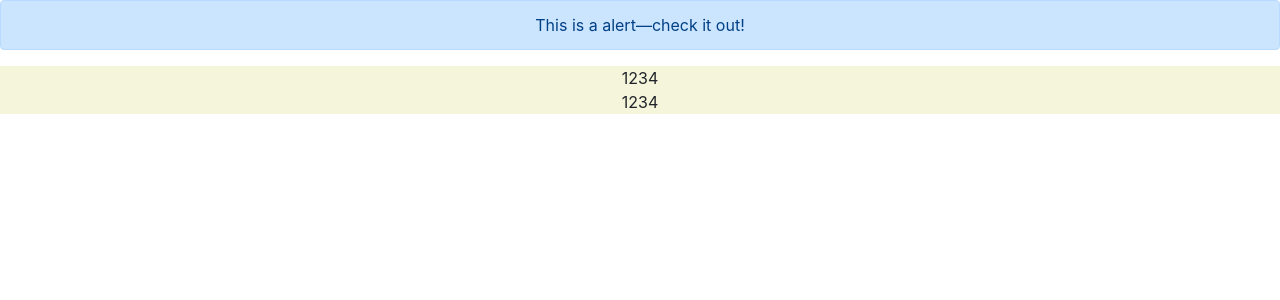
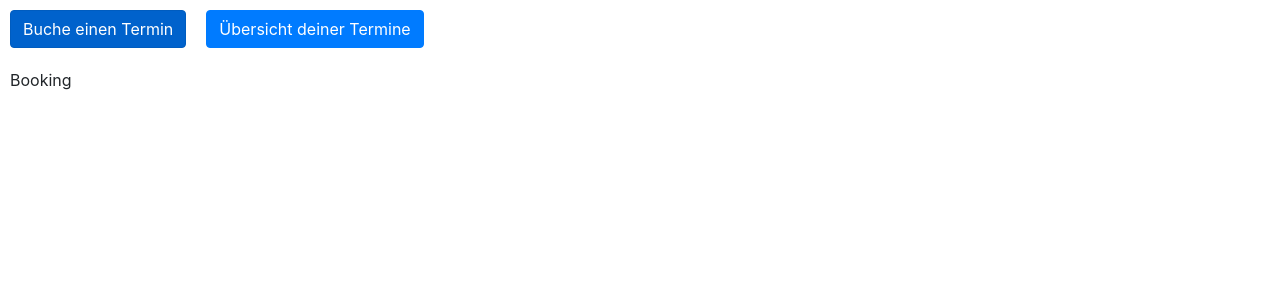
Before and after one commit to Nuckal777/queued, a React (Create React App) app in the folder frontend/src/: page / in a window 1280 px wide. Shown: the top 300 px of the page. Built offline with nearby package versions, Linux system fonts and the light colour scheme.

Commit message:
added basic app structure, mini router

```diff
--- a/frontend/src/src/App.js
+++ b/frontend/src/src/App.js
@@ -1,12 +1,33 @@
 import React from 'react';
-import './App.css';
+import styles from './App.modules.css';
 import Overview from "./views/Overview";
 import 'bootstrap/dist/css/bootstrap.min.css';
+import Header from './layout/Header';
+import Booking from "./views/Booking";
+import Content from "./layout/Content";
+
+
+const getContent = (route) => {
+    switch (route) {
+        default:
+        case 'overview':
+            return <Overview data={[{id: '1234', name: 'test'}, {id: '1234', name: 'test'}]} />
+        case 'booking':
+            return <Booking />
+    }
+}
 
 function App() {
-  return (
-    <div className="App">
-      <Overview data={[{id: '1234', name: 'test'}, {id: '1234', name: 'test'}]} />
+    const [activeRoute, setRoute] = React.useState('booking')
+
+    return (
+    <div className={styles.container}>
+        <Header onClick={setRoute} activeRoute={activeRoute} />
+        <Content>
+            {
+                getContent(activeRoute)
+            }
+        </Content>
     </div>
   );
 }
--- a/frontend/src/src/App.css
+++ b/frontend/src/src/App.modules.css
@@ -1,5 +1,8 @@
-.App {
-  text-align: center;
+.container {
+
+  width: 100%;
+  max-width: 1024px;
+
 }
 
 .App-logo {
--- /dev/null
+++ b/frontend/src/src/layout/Content.js
@@ -0,0 +1,13 @@
+import React from 'react';
+import styles from './Content.module.css';
+
+const Content = ({ children }) => {
+    return (
+        <div className={styles.content}>
+            { children }
+        </div>
+    );
+
+}
+
+export default Content;
--- /dev/null
+++ b/frontend/src/src/layout/Content.module.css
@@ -0,0 +1,3 @@
+.content {
+    padding: 10px;
+}
--- /dev/null
+++ b/frontend/src/src/layout/Header.js
@@ -0,0 +1,19 @@
+import React from 'react';
+import PropTypes from 'prop-types';
+import { Button } from 'react-bootstrap';
+import styles from './Header.module.css';
+
+const Header = ({ activeRoute, onClick }) => {
+    return (
+        <div className={styles.header}>
+            <Button className={styles.button} active={activeRoute === 'booking'} onClick={() => { onClick('booking'); }}>Buche einen Termin</Button>
+            <Button className={styles.button} active={activeRoute === 'overview'} onClick={() => { onClick('overview'); }}>Übersicht deiner Termine</Button>
+        </div>
+    );
+}
+
+Header.propTypes = {
+    onClick: PropTypes.func.isRequired
+};
+
+export default Header;
--- /dev/null
+++ b/frontend/src/src/layout/Header.module.css
@@ -0,0 +1,6 @@
+.header {
+}
+
+.button {
+    margin: 10px;
+}
--- /dev/null
+++ b/frontend/src/src/views/Booking.js
@@ -0,0 +1,8 @@
+import React from "react";
+
+const Booking = (props) => {
+
+    return <div>Booking</div>;
+}
+
+export default Booking;
```
